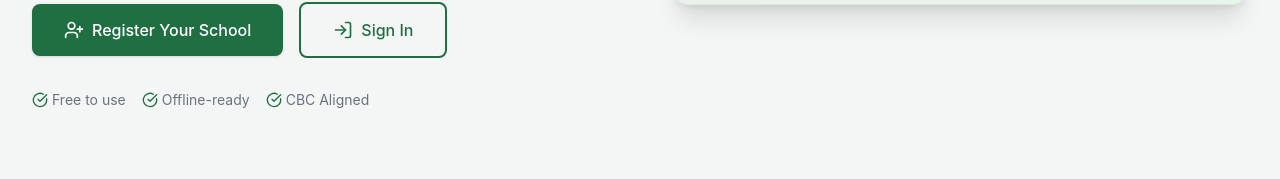
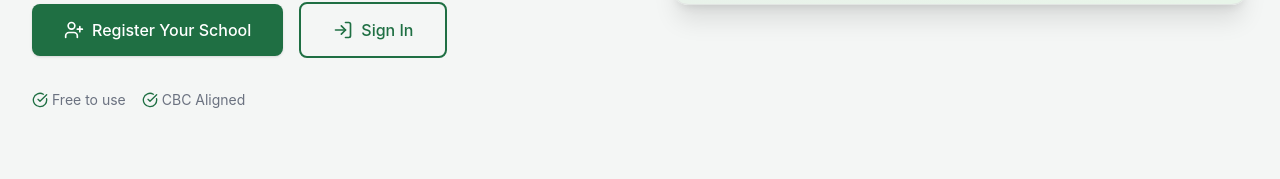
Before and after one commit to Powellpay/ssms-php, a React (Vite) app: page / in a window 1280 px wide. Shown: the part 602-781 px from the top of the page. Built offline with nearby package versions, Linux system fonts and the light colour scheme.

Commit message:
chore: remove 'Offline-ready' badge from landing page

```diff
--- a/src/modules/landing/LandingPage.tsx
+++ b/src/modules/landing/LandingPage.tsx
@@ -104,7 +104,6 @@ export default function LandingPage() {
               className="flex items-center gap-4 justify-center lg:justify-start text-sm text-muted"
             >
               <span className="flex items-center gap-1"><CheckCircle className="w-4 h-4 text-primary" /> Free to use</span>
-              <span className="flex items-center gap-1"><CheckCircle className="w-4 h-4 text-primary" /> Offline-ready</span>
               <span className="flex items-center gap-1"><CheckCircle className="w-4 h-4 text-primary" /> CBC Aligned</span>
             </motion.div>
           </div>
```
